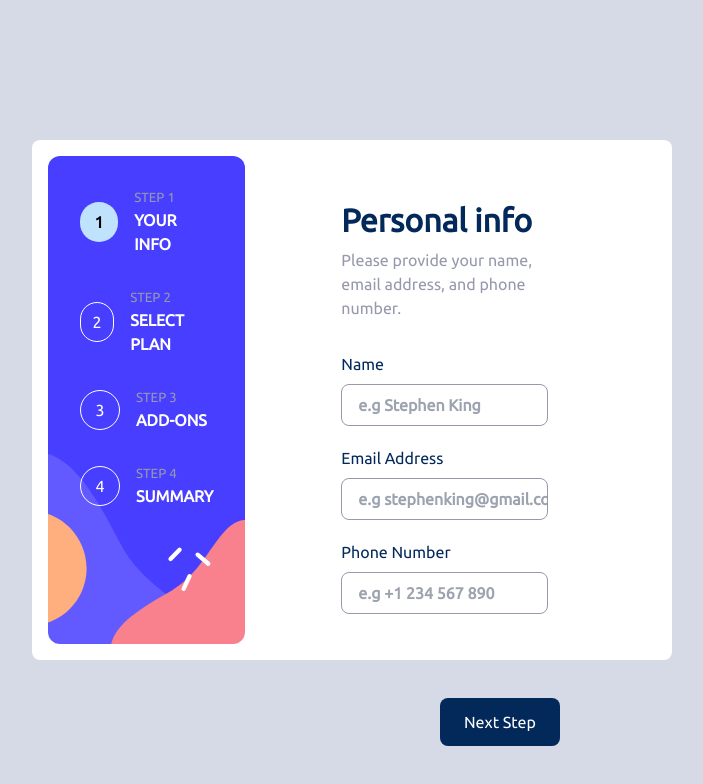
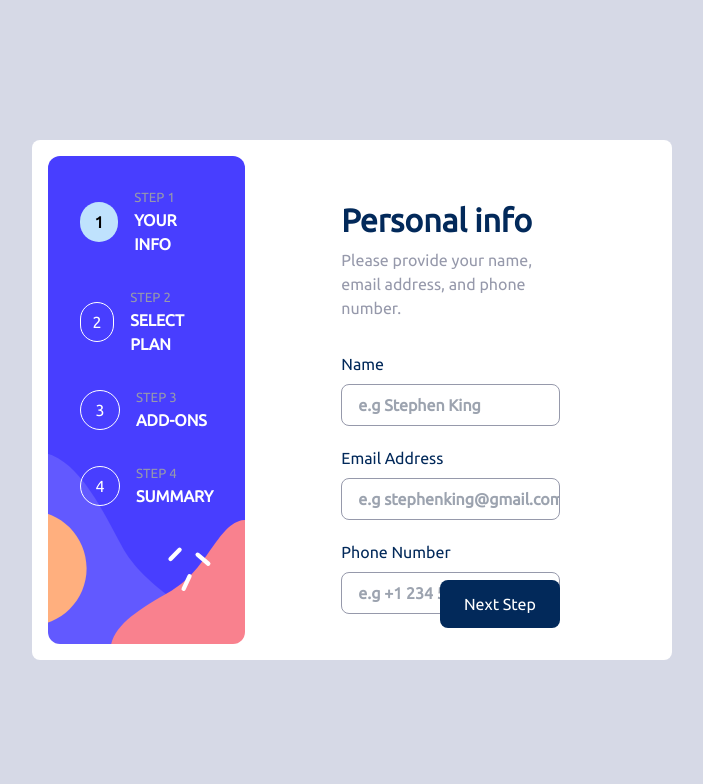
Before and after one commit to buseseker/multi-step-form, a React (Create React App) app: page /personel-info in a window 1280 px wide. Shown: the top 784 px of the page, without its empty margins (288-991 px from the left). Built offline with nearby package versions, Linux system fonts and the light colour scheme.

Commit message:
CSS arrangement

```diff
--- a/src/components/personelInfoForm/PersonelInfoForm.js
+++ b/src/components/personelInfoForm/PersonelInfoForm.js
@@ -29,14 +29,14 @@ const PersonelInfoForm = () => {
   };
 
   return (
-    <div className='form-section flex items-center flex-col gap-y-8 w-full px-24 pt-10'>
+    <div className='form-section flex items-center flex-col gap-y-8 w-full px-24 pt-10 relative'>
       <div className='form-header w-full flex flex-col gap-y-1'>
         <h1 className='text-h1 text-marine-blue font-black'>Personal info</h1>
         <p className='text-cool-gray '>Please provide your name, email address, and phone number.</p>
       </div>
       <div className='w-full'>
         <form className='flex flex-col gap-y-5' action=''>
-          <div className='name-input pr-3'>
+          <div className='name-input'>
             <div className='label-err flex justify-between'>
               <label className='text-marine-blue' htmlFor='name'>
                 Name
@@ -57,7 +57,7 @@ const PersonelInfoForm = () => {
               value={name}
             />
           </div>
-          <div className='email-input pr-3'>
+          <div className='email-input'>
             <div className='label-err flex justify-between'>
               <label className='text-marine-blue' htmlFor='email'>
                 Email Address
@@ -78,7 +78,7 @@ const PersonelInfoForm = () => {
               value={email}
             />
           </div>
-          <div className='phone-input pr-3'>
+          <div className='phone-input'>
             <div className='label-err flex justify-between'>
               <label className='text-marine-blue' htmlFor='phone-number'>
                 Phone Number
@@ -97,14 +97,16 @@ const PersonelInfoForm = () => {
               value={phone}
             />
           </div>
-          <button
-            className='btn bg-marine-blue text-white py-3 px-6 rounded-lg w-max self-end mt-16 hover:bg-button-hover-blue'
-            type='submit'
-            onClick={handleSubmit}
-          >
-            Next Step
-          </button>
         </form>
+      </div>
+      <div className='flex justify-end absolute bottom-4 right-24'>
+        <button
+          className='btn bg-marine-blue text-white py-3 px-6 rounded-lg w-max self-end hover:bg-button-hover-blue'
+          type='submit'
+          onClick={handleSubmit}
+        >
+          Next Step
+        </button>
       </div>
     </div>
   );
```
